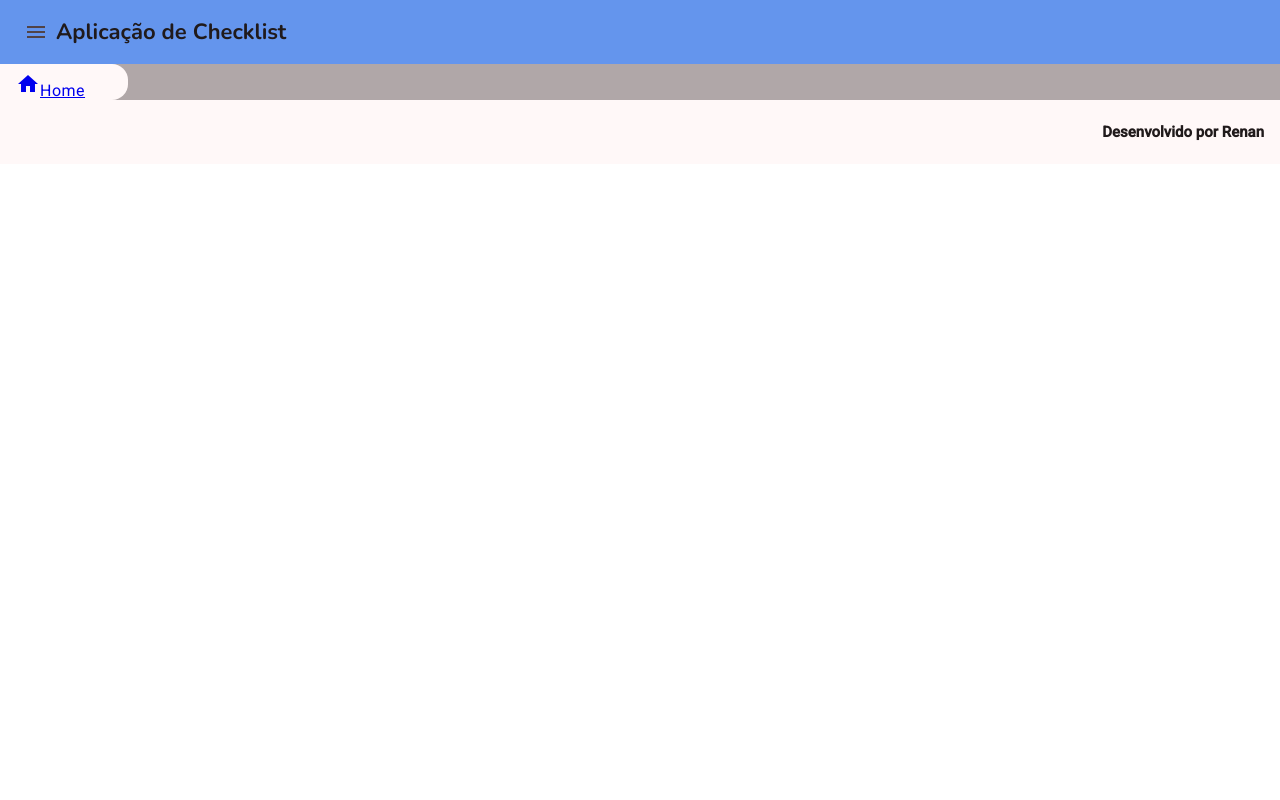
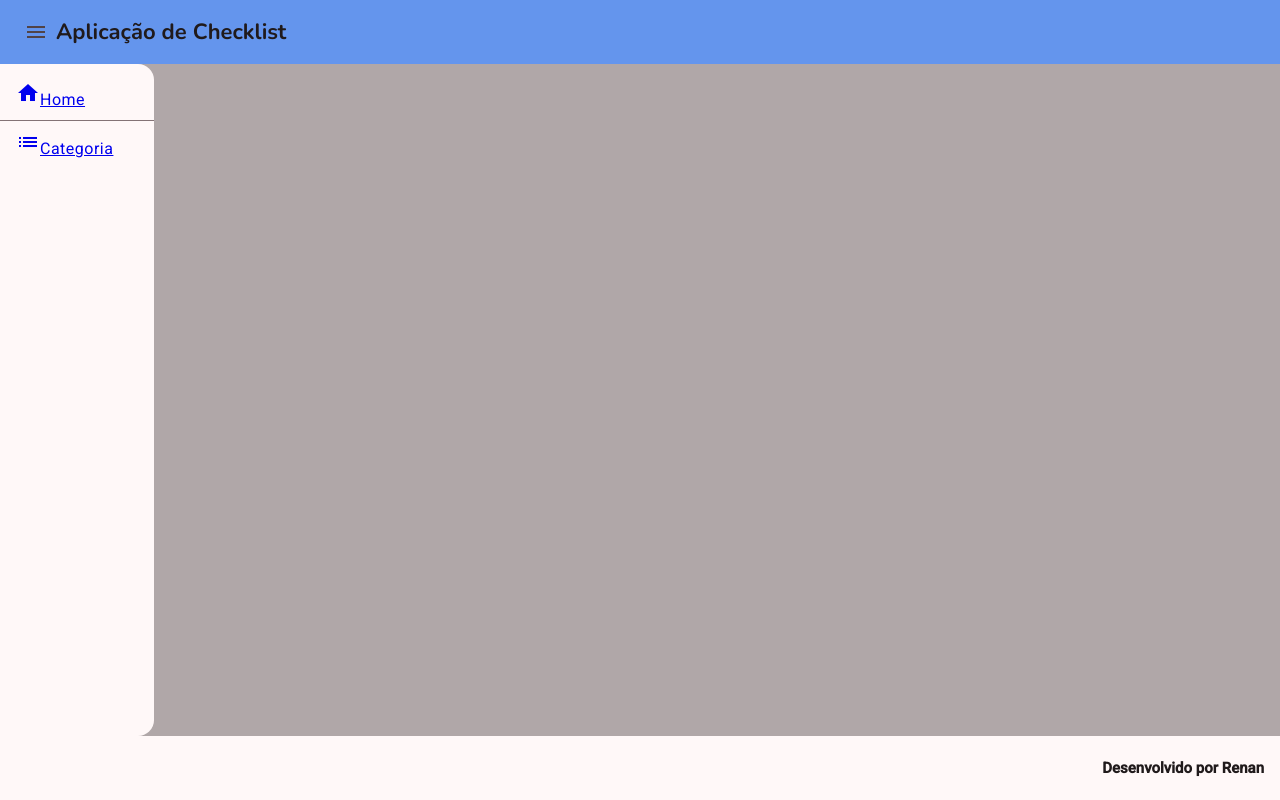
Before and after one commit to renanthewho/checklist-app, an Angular app: page / in a window 1280 px wide. Both pictures are taken after a click on the button "menu". Built offline with nearby package versions, Linux system fonts and the light colour scheme.

Commit message:
Inclusão de rota de categoria.

```diff
--- a/src/app/app-routing.module.ts
+++ b/src/app/app-routing.module.ts
@@ -2,9 +2,11 @@ import { NgModule } from '@angular/core';
 import { RouterModule, Routes } from '@angular/router';
 import { HomeComponent } from './home/home.component';
 import { PageNotFoundComponent } from './page-not-found/page-not-found.component';
+import { CategoryComponent } from './category/category.component';
 
 const routes: Routes = [
   {path:'' , component: HomeComponent},
+  {path:'categoria' , component: CategoryComponent},
   {path:'**' , component: PageNotFoundComponent}
 ];
 
--- a/src/app/app.component.css
+++ b/src/app/app.component.css
@@ -1,7 +1,7 @@
 .main-container{
     display: flex;
     flex-direction: column;
-    position: relative;
+    position: absolute;
     top: 0;
     bottom: 0;
     left: 0;
--- a/src/app/app.component.html
+++ b/src/app/app.component.html
@@ -9,9 +9,18 @@
         <mat-sidenav #sidenav class="largura">
 
             <mat-list>
+
                 <mat-list-item (click)="sidenav.toggle()">
-                    <a href="#"><mat-icon>home</mat-icon>Home</a>
+                    <a [routerLink]="['/']" (click)="sidenav.toggle()"><mat-icon>home</mat-icon>Home</a>
                 </mat-list-item>
+
+                <!--Cria uma fina linha na horizontal para separa o home de Categoria.-->
+                <mat-divider></mat-divider>
+
+                <mat-list-item (click)="sidenav.toggle()">
+                    <a [routerLink]="['/categoria']" (click)="sidenav.toggle()"><mat-icon>list</mat-icon>Categoria</a>
+                </mat-list-item>
+
             </mat-list>
 
         </mat-sidenav>
--- a/src/styles.css
+++ b/src/styles.css
@@ -1,8 +1,33 @@
-/* You can add global styles to this file, and also import other style files */
+html, body {
+    height: 100%; /* Garantir que a página ocupe 100% da altura */
+    margin: 0;
+  }
 
-html, body { height: 100%; }
-body { margin: 0; font-family: Roboto, "Helvetica Neue", sans-serif; }
+  .main-container {
+    display: flex;
+    flex-direction: column;
+    height: 100%; /* O container principal deve ocupar 100% da altura */
+  }
 
-.largura {
-    width: 10% !important;
-}
+  mat-sidenav-container {
+    display: flex;
+    height: 100%; /* O container do sidenav deve ocupar 100% da altura */
+  }
+
+  mat-sidenav {
+    height: 100%; /* O sidenav deve ocupar 100% da altura */
+    overflow: auto; /* Caso o conteúdo ultrapasse, deve criar uma rolagem interna */
+  }
+
+  .largura {
+    width: 12% !important; /* Controla a largura do sidenav, você pode ajustar conforme necessário */
+  }
+
+  mat-list {
+    padding: 0; /* Remover o padding extra no mat-list */
+  }
+
+  mat-list-item {
+    min-height: 48px; /* Ajuste a altura mínima dos itens */
+    padding: 10px;
+  }
```
Also changed, not shown: src/app/material.module.ts (+5 -2 lines).
